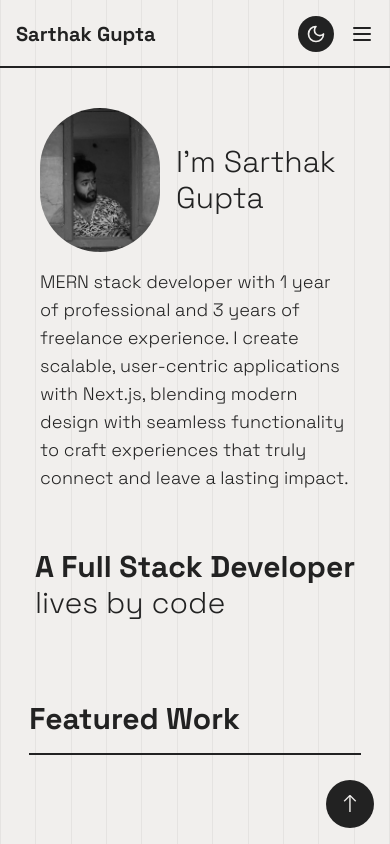
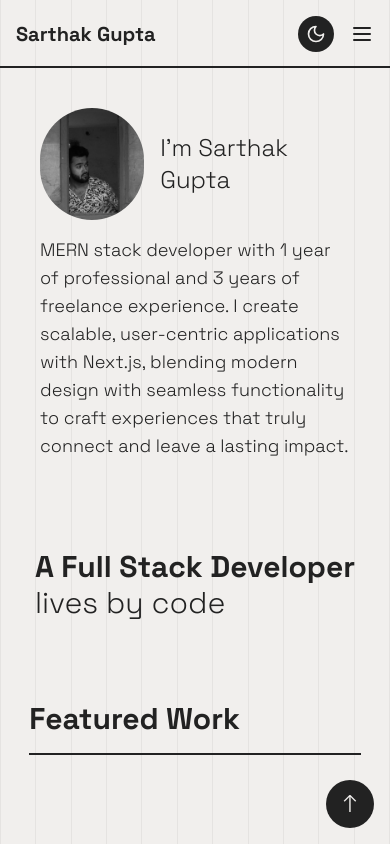
Before and after one commit to sarthak-g75/portfolio, a React (Vite) app: page / in a window 390 px wide. Shown: the top 844 px of the page. Built offline with nearby package versions, Linux system fonts and the light colour scheme.

Commit message:
updated the design of hero section for mobile

```diff
--- a/src/components/Hero.jsx
+++ b/src/components/Hero.jsx
@@ -21,19 +21,13 @@ const Hero = () => {
           className={`flex items-center justify-center gap-4 `}
           style={{ x: yProgress * 600 }}
         >
-          {/* <img
-            className='w-24 h-24 2xl:w-44 2xl:h-44 lg:w-32 lg:h-32'
-            src='/darkLogo.svg'
-            // src='/lightLogo.svg'
-            alt='logo'
-          /> */}
           <img
-            className='object-cover rounded-full w-44 h-36 2xl:w-52 2xl:h-52 lg:w-28 lg:h-28'
+            className='object-cover rounded-full w-28 h-28 2xl:w-52 2xl:h-52 lg:w-28 lg:h-28'
             src='/pf.jpg'
             // src='/lightLogo.svg'
             alt='logo'
           />
-          <h1 className='text-3xl 2xl:text-9xl lg:text-6xl'>
+          <h1 className='text-2xl 2xl:text-9xl lg:text-6xl'>
             I'm Sarthak Gupta
           </h1>
         </motion.div>
```
